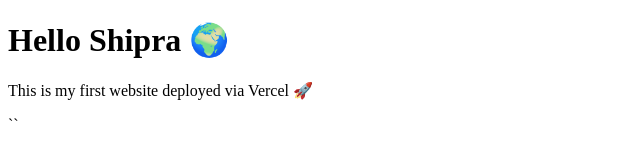
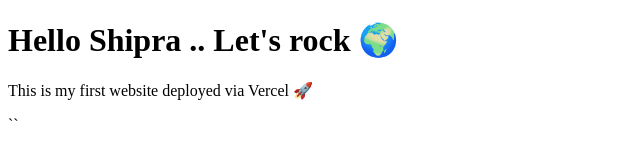
Before and after one commit to Shipra-1010/hello-vercel, a plain HTML site: page index.html in a window 1280 px wide. Shown: the whole page, without its empty margins (0-640 px from the left). Drawn offline with Linux system fonts and the light colour scheme.

Commit message:
Update index.html

```diff
--- a/index.html
+++ b/index.html
@@ -4,7 +4,7 @@
     <title>Hello PM</title>
   </head>
   <body>
-    <h1>Hello Shipra 🌍</h1>
+    <h1>Hello Shipra .. Let's rock 🌍</h1>
     <p>This is my first website deployed via Vercel 🚀</p>
   </body>
 </html>
```
